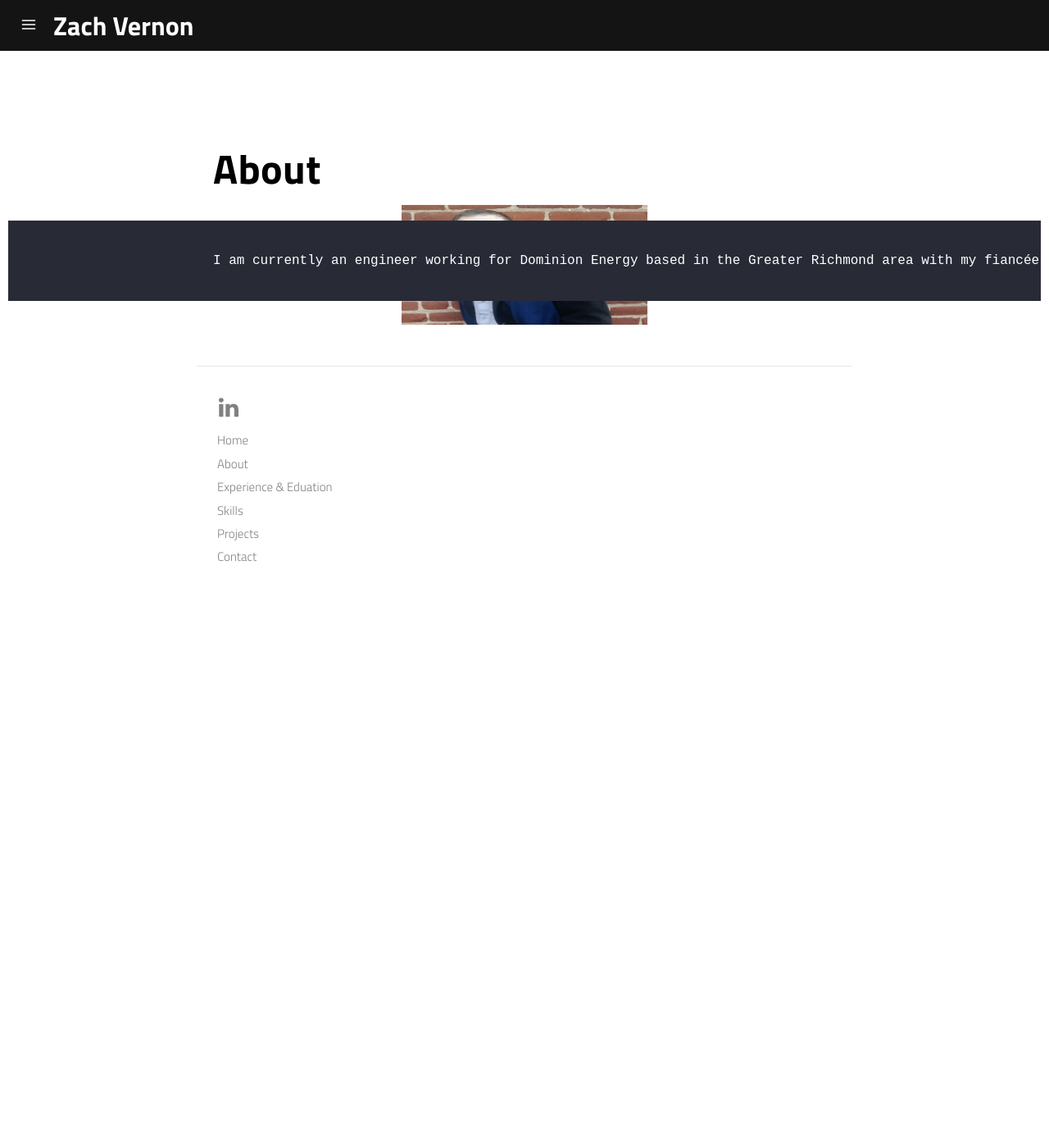
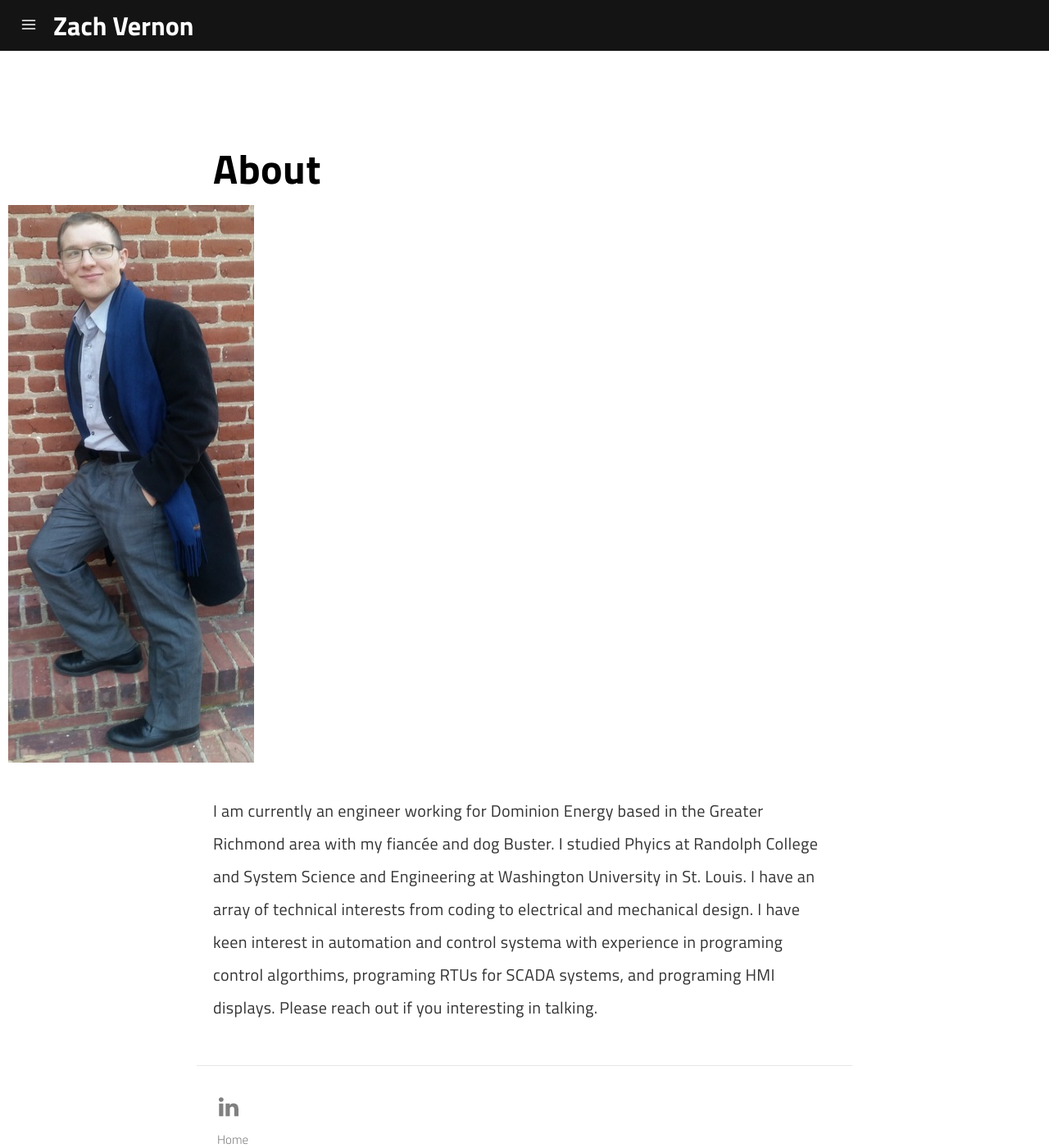
Before and after one commit to z-vernon/z-vernon.github.io, a Jekyll site: the page built from pages/about.md, in a window 1280 px wide and 1400 px high. Shown: the whole window at 82% size. Built offline with Jekyll 4.4.1, drawn with Linux system fonts in a browser that asks for light colours; a script that is not in the unit is left out.

Commit message:
Update about.md

```diff
--- a/pages/about.md
+++ b/pages/about.md
@@ -8,9 +8,7 @@ permalink: /about/
 ---
 
 # About
-<div style="position: relative;">
-    <div style="position: absolute; z-index: -1; width: 100%; height: 100%;">
-        <img class="img" src="/assets/img/cover.jpg" alt="Zach Vernon" width="300" height="400">
-    </div>
+<div style="overflow: hidden;">
+    <img class="img" src="/assets/img/cover.jpg" alt="Zach Vernon" width="300" height="700" style="float: left; margin-right: 20px;">
 </div>
-    I am currently an engineer working for Dominion Energy based in the Greater Richmond area with my fiancée and dog Buster. I studied Phyics at
+I am currently an engineer working for Dominion Energy based in the Greater Richmond area with my fiancée and dog Buster. I studied Phyics at Randolph College and System Science and Engineering at Washington University in St. Louis. I have an array of technical interests from coding to electrical and mechanical design. I have keen interest in automation and control systema with experience in programing control algorthims, programing RTUs for SCADA systems, and programing HMI displays. Please reach out if you interesting in talking.
```
